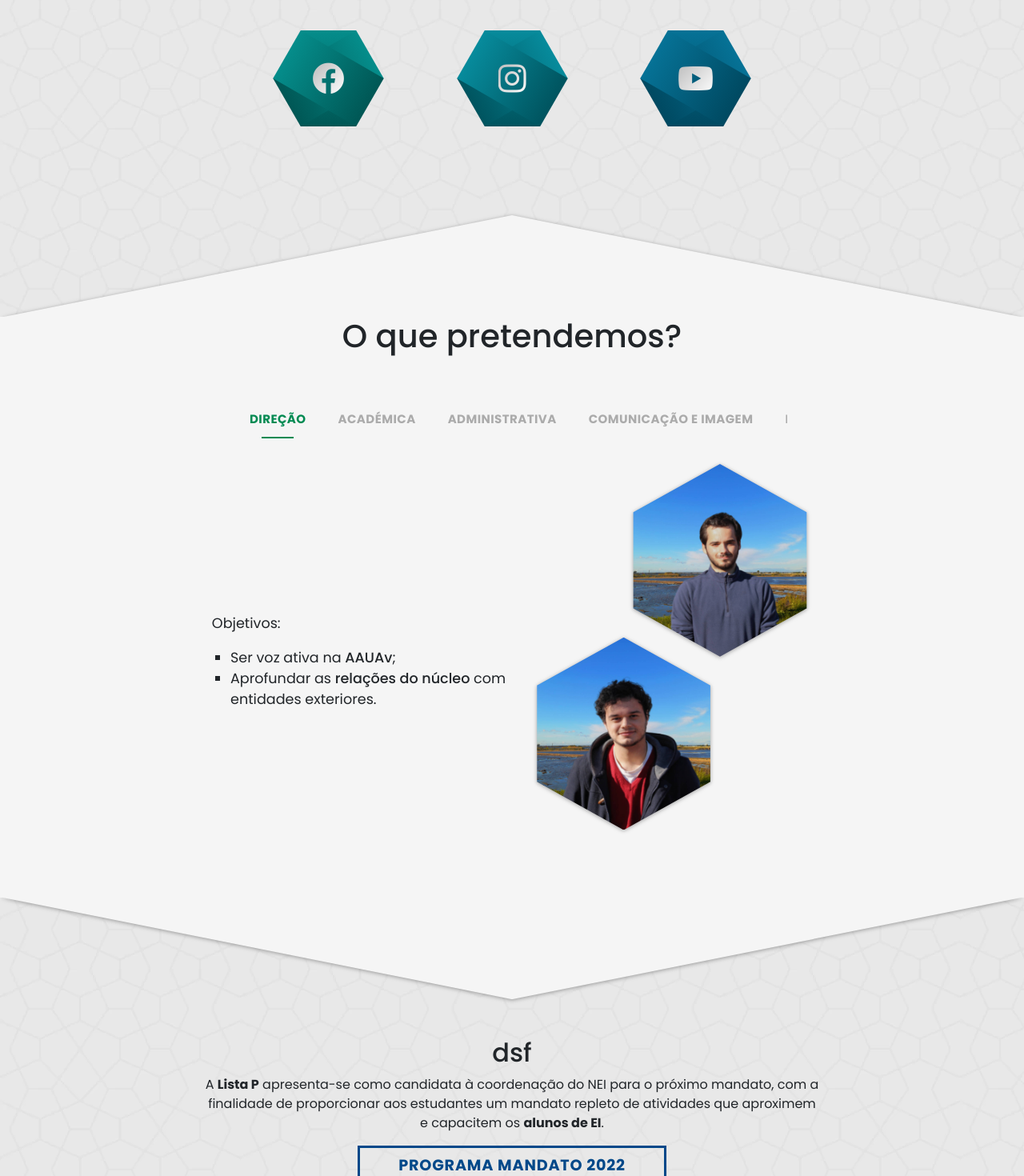
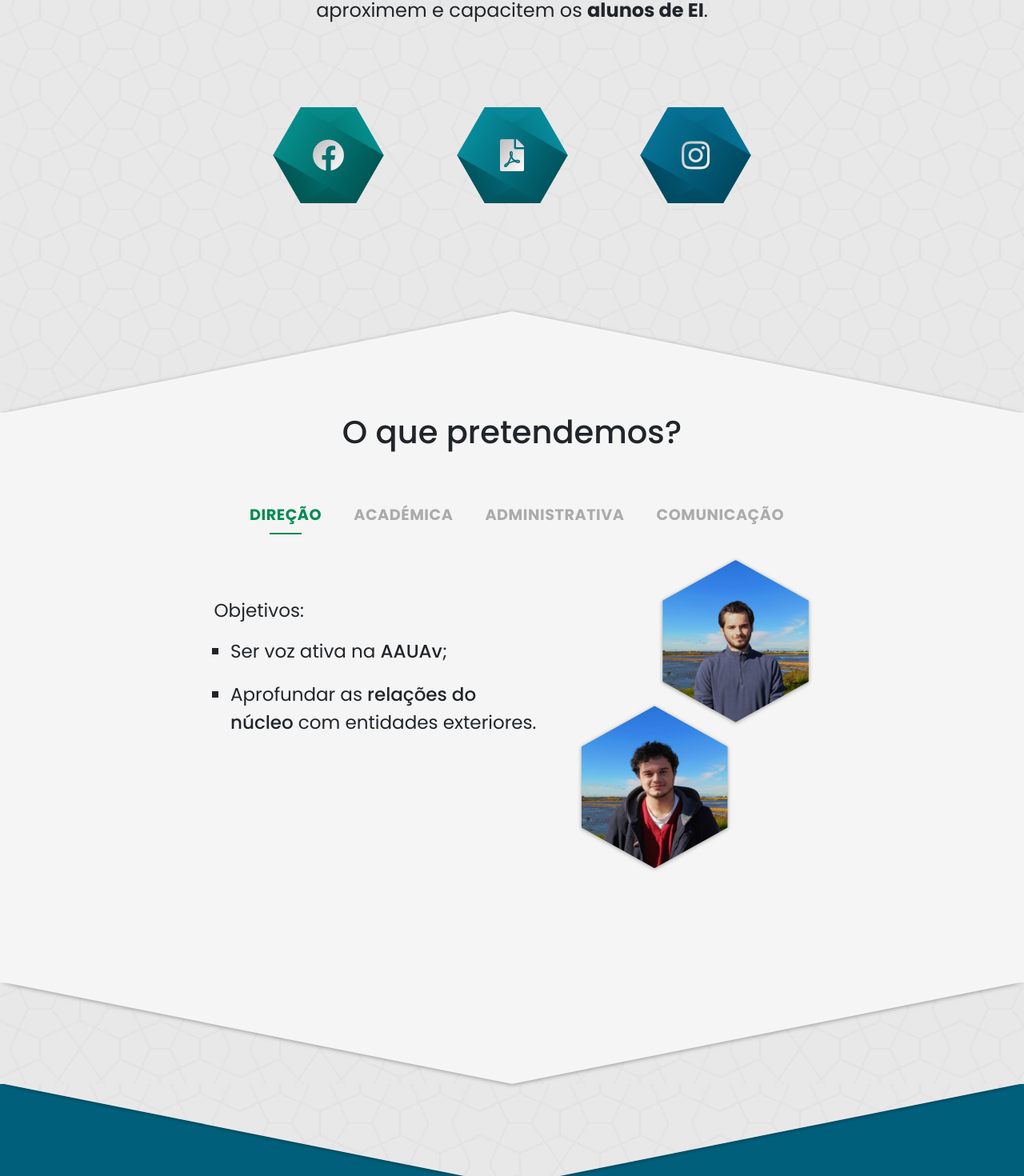
Before and after one commit to leand12/a-new-path, a React (Create React App) app: page / in a window 1280 px wide. Shown: the part 1088-2558 px from the top of the page at 80% size. Built offline with nearby package versions, Linux system fonts and the light colour scheme.

Commit message:
responsive css

```diff
--- a/src/components/Body.js
+++ b/src/components/Body.js
@@ -25,21 +25,27 @@ export default function Body() {
                     </div>
 
                     <div className="social">
+                        <a href="#">
                             <div className="social-hexagon-wrapper">
                                 <div className="social-hexagon">
                                     <i class="fab fa-facebook"></i>
                                 </div>
                             </div>
+                        </a>
+                        <a href="ListaP_NEI.pdf" download="ListaP_NEI.pdf">
+                            <div className="social-hexagon-wrapper">
+                                <div className="social-hexagon">
+                                    <i class="fas fa-file-pdf"></i>
+                                </div>
+                            </div>
+                        </a>
+                        <a href="#">
                             <div className="social-hexagon-wrapper">
                                 <div className="social-hexagon">
                                     <i className="fab fa-instagram"></i>
                                 </div>
                             </div>
-                        <div className="social-hexagon-wrapper">
-                            <div className="social-hexagon">
-                                <i class="fab fa-youtube"></i>
-                            </div>
-                        </div>
+                        </a>
                     </div>
                 </div>
 
@@ -55,22 +61,8 @@ export default function Body() {
                 <div className="Body-triangle bottom white">
                     <div className="clip"></div>
                 </div>
-
-                <div className="Body-content pt-5 pb-5">
-                    <div>
-                        <h2>dsf</h2>
-                        <p>A <strong>Lista P</strong> apresenta-se como candidata à coordenação do
-                            NEI para o próximo mandato, com a finalidade de proporcionar
-                            aos estudantes um mandato repleto de atividades que
-                            aproximem e capacitem os <strong>alunos de EI</strong>.</p>
-
-                        <a href="ListaP_EI3.2.pdf" download="ListaP_EI3.2.pdf">
-                            <button className="button button-slide"><span>Programa Mandato 2022</span></button>
-                        </a>
             </div>
-                </div>
-            </div>
-            <div className="Body-triangle bottom">
+            <div className="Body-triangle bottom" style={{ height: '10vw' }}>
                 <div className="clip" style={{ backgroundImage: `url(${bg})`, backgroundAttachment: 'fixed' }}></div>
             </div>
         </>
--- a/src/components/Sections.js
+++ b/src/components/Sections.js
@@ -22,6 +22,9 @@ const CustomTabs = styled((props) => (
         TabIndicatorProps={{ children: <span className="MuiTabs-indicatorSpan" /> }}
     />
 ))({
+    '& .MuiButtonBase-root': {
+        fontSize: 'clamp(0.925rem, 1.6vw, 1.2rem)',
+    },
     '& .MuiTabs-indicator': {
         display: 'flex',
         justifyContent: 'center',
--- a/src/index.css
+++ b/src/index.css
@@ -12,12 +12,20 @@ code {
     monospace;
 }
 
+a {
+  text-decoration: none !important;
+}
+
 b {
   font-weight: 500 !important;
 }
 
 ul {
   list-style-type: square;
+}
+
+li:not(:last-child) {
+  margin-bottom: clamp(2px, 2vw, 20px);
 }
 
 .noselect {
--- a/src/styles/Body.css
+++ b/src/styles/Body.css
@@ -1,5 +1,4 @@
 #Body {
-    overflow: 'auto';
     position: relative;
     z-index: 1;
 }
@@ -50,6 +49,7 @@
 }
 
 .Body-content {
+    font-size: clamp(1.1rem, 2.5vw, 1.5rem);
     position: relative;
     z-index: 1;
     padding: 0;
@@ -87,22 +87,22 @@
     transition: 0.5s;
 }
 
-.social-hexagon-wrapper:nth-of-type(3n+1)>.social-hexagon {
+a:nth-of-type(3n+1) .social-hexagon {
     background: linear-gradient(-180deg, #058d8b, #005755);
 }
 
-.social-hexagon-wrapper:nth-of-type(3n+2)>.social-hexagon {
+a:nth-of-type(3n+2) .social-hexagon {
     background: linear-gradient(-180deg, #078b9c, #00545f);
 }
 
-.social-hexagon-wrapper:nth-of-type(3n)>.social-hexagon {
+a:nth-of-type(3n) .social-hexagon {
     background: linear-gradient(-180deg, #067296, #004961);
 }
 
 .social-hexagon i {
     z-index: 1;
     margin: auto;
-    font-size: clamp(15px, 10vw, 40px);
+    font-size: clamp(15px, 9vw, 40px);
     color: transparent;
     background: linear-gradient(-45deg, white, #bbb);
     background-clip: text;
@@ -144,16 +144,27 @@
     transition: 0.5s;
 }
 
+@media (min-width: 600px) {
+
+    .Body-content {
+        padding: 0 10%;
+    }
+
+}
 
 @media (min-width: 768px) {
+    .Body-logo>img {
+        width: 28vw;
+    }
+}
+
+@media (min-width: 900px) {
     .Body-logo>img {
         top: -25vw;
         margin-bottom: -25vw;
         width: 22vw;
     }
-}
 
-@media (min-width: 900px) {
     .Body-logo {
         min-height: 0px;
     }
--- a/src/styles/Presentation.css
+++ b/src/styles/Presentation.css
@@ -1,7 +1,7 @@
 #Presentation {
     position: absolute;
     width: 100%;
-    margin-top: 6.5rem;
+    margin-top: 8rem;
     z-index: 5;
     pointer-events: none;
 }
--- a/src/styles/Sections.css
+++ b/src/styles/Sections.css
@@ -13,23 +13,24 @@
 
 .tab-content>* {
     display: flex;
-    /* flex-grow: 1; */
 }
 
 .content-container {
     flex-direction: column;
     align-items: flex-start;
     text-align: left;
-    font-size: 1.1em;
+    font-size: clamp(1rem, 2.5vw, 1.5rem);
     flex-grow: 0.5;
+    padding-bottom: 2em;
 }
 
 .hexa-container {
     display: flex;
+    flex-shrink: 0;
     flex-wrap: wrap;
     flex-direction: row;
     align-content: flex-start;
-    margin-bottom: 8%;
+    margin-bottom: 15%;
 }
 
 .hexagon-wrapper {
@@ -42,7 +43,7 @@
     height: 0;
     width: 100%;
     padding-bottom: 100%;
-    margin-bottom: -8%;
+    margin-bottom: -15%;
     background-position: center;
     background-size: cover;
     overflow: hidden;
@@ -111,11 +112,15 @@
     .hexagon h1, .hexagon p {
         font-size: 1.5rem;
     }
+
+    .hexagon {
+        margin-bottom: -15%;
+    }
 }
 
 @media (min-width: 900px) {
     .hexagon h1, .hexagon p {
-        font-size: 1rem;
+        font-size: 0.78rem;
     }
 
     .tab-content {
@@ -123,13 +128,14 @@
         flex-direction: row;
     }
 
-    .content-container {
-        width: 60%;
-        justify-content: center;
+    .hexa-container {
+        flex-basis: min(40%, 350px);
+        margin-bottom: 10%;
     }
 
-    .hexa-container {
-        margin-bottom: 10%;
+    .content-container {
+        font-size: clamp(1rem, 1.8vw, 1.5rem);
+        padding: 2em 2em 0 0;
     }
 
     .hexagon-wrapper {
@@ -147,6 +153,6 @@
 
 @media (min-width: 1200px) {
     .hexagon h1, .hexagon p {
-        font-size: 1.5rem;
+        font-size: 1.1rem;
     }
 }
```
Lines whose indentation alone changed are shown as unchanged.
